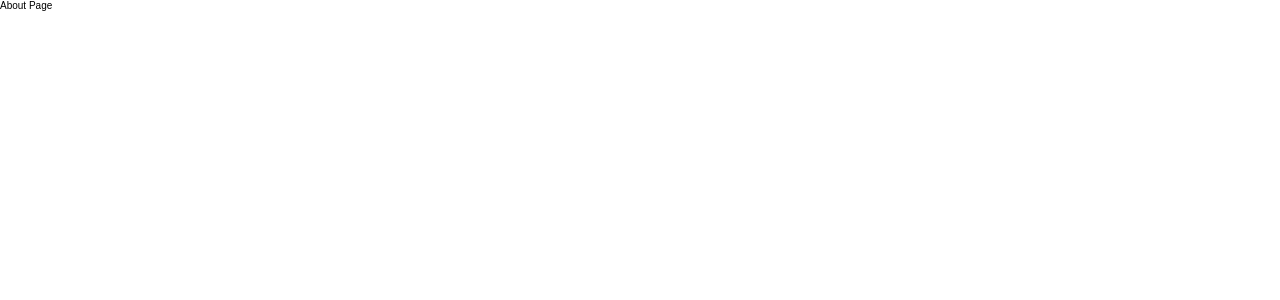
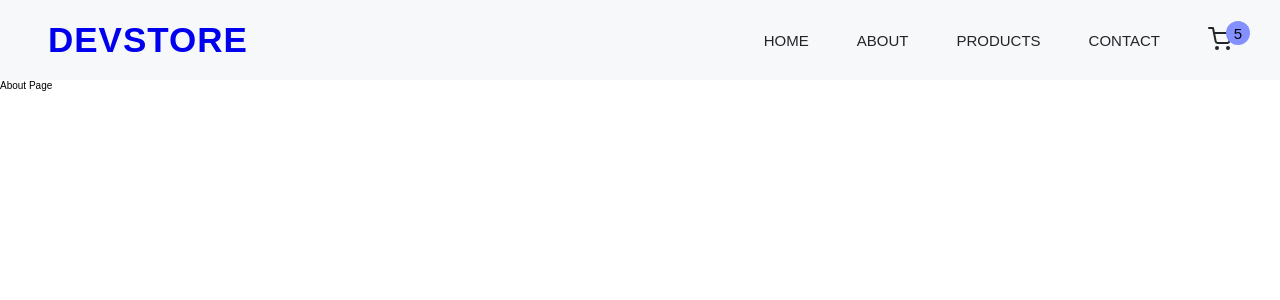
Before and after one commit to DevendraCollage/React-ECommerce-DevStore, a React (Create React App) app: page /about in a window 1280 px wide. Shown: the top 300 px of the page. Built offline with nearby package versions, Linux system fonts and the light colour scheme.

Commit message:
Create the Navbar and Header Component and define the Header and Navbar code for the navbar

```diff
--- a/package.json
+++ b/package.json
@@ -8,6 +8,7 @@
     "@testing-library/user-event": "^13.5.0",
     "react": "^18.2.0",
     "react-dom": "^18.2.0",
+    "react-icons": "^5.0.1",
     "react-router-dom": "^6.22.3",
     "react-scripts": "5.0.1",
     "styled-components": "^6.1.8",
--- a/src/App.js
+++ b/src/App.js
@@ -9,6 +9,7 @@ import Cart from "./Cart";
 import Error from "./Error";
 import { GlobalStyle } from "./GlobalStyle";
 import { ThemeProvider } from "styled-components";
+import Header from "./Components/Header";
 
 const App = () => {
   const theme = {
@@ -39,6 +40,8 @@ const App = () => {
     <ThemeProvider theme={theme}>
       <Router>
         <GlobalStyle />
+        {/* This is my header component */}
+        <Header />
         <Routes>
           <Route path="/" element={<Home />} />
           <Route path="/about" element={<About />} />
--- /dev/null
+++ b/src/Components/Header.js
@@ -0,0 +1,44 @@
+import React from "react";
+import styled from "styled-components"; // For Use the styled components we need to import the styled-components
+import { NavLink, Link } from "react-router-dom"; // For use the navigation in the app without render the page we need to import the NavLink router
+import Nav from "./Nav";
+
+const Header = () => {
+  return (
+    <MainHeader>
+      <NavLink to="/">
+        <Link className="navbar-brand" to="/">
+          <h2 className="logo">DevStore</h2>
+        </Link>
+      </NavLink>
+      <Nav />
+    </MainHeader>
+  );
+};
+
+//? This is the styled components CSS code
+const MainHeader = styled.header`
+  padding: 0 4.8rem;
+  height: 8rem;
+  background-color: ${({ theme }) => theme.colors.bg};
+  display: flex;
+  justify-content: space-between;
+  align-items: center;
+  position: relative;
+
+  .logo {
+    /* height: 5rem; Temporary Comment This Code*/
+    font-size: 3.5rem;
+    font-weight: 800;
+    color: ${({ theme }) => theme.colors.primary};
+    text-decoration: none;
+    text-transform: uppercase;
+    letter-spacing: 0.1rem;
+    line-height: 1.2;
+    margin: 0;
+    padding: 0;
+    font-family: "Poppins", sans-serif;
+  }
+`;
+
+export default Header;
--- /dev/null
+++ b/src/Components/Nav.js
@@ -0,0 +1,197 @@
+import React from "react";
+import { NavLink } from "react-router-dom";
+import styled from "styled-components";
+import { FiShoppingCart } from "react-icons/fi";
+
+const Nav = () => {
+  const Nav = styled.nav`
+    .navbar-lists {
+      display: flex;
+      gap: 4.8rem;
+      align-items: center;
+
+      .navbar-link {
+        &:link,
+        &:visited {
+          display: inline-block;
+          text-decoration: none;
+          font-size: 1.5rem;
+          font-weight: 500;
+          text-transform: uppercase;
+          color: ${({ theme }) => theme.colors.black};
+          transition: color 0.2s linear;
+        }
+
+        &:hover,
+        &:active {
+          color: ${({ theme }) => theme.colors.helper};
+        }
+      }
+    }
+
+    .mobile-navbar-btn {
+      display: none;
+      background-color: transparent;
+      cursor: pointer;
+      border: none;
+    }
+
+    .mobile-nav-icon[name="close-outline"] {
+      display: none;
+    }
+
+    .close-outline {
+      display: none;
+    }
+
+    .cart-trolley--link {
+      position: relative;
+
+      .cart-trolley {
+        position: relative;
+        font-size: 2.4rem;
+      }
+
+      .cart-total--item {
+        width: 2.4rem;
+        height: 2.4rem;
+        position: absolute;
+        background-color: #000;
+        color: #000;
+        border-radius: 50%;
+        display: grid;
+        place-items: center;
+        top: -20%;
+        left: 75%;
+        background-color: ${({ theme }) => theme.colors.helper};
+      }
+    }
+
+    .user-login--name {
+      text-transform: capitalize;
+    }
+
+    .user-logout,
+    .user-login {
+      font-size: 1.4rem;
+      padding: 0.8rem 1.4rem;
+    }
+
+    @media (max-width: ${({ theme }) => theme.media.mobile}) {
+      .mobile-navbar-btn {
+        display: inline-block;
+        z-index: 9999;
+        border: ${({ theme }) => theme.colors.black};
+
+        .mobile-nav-icon {
+          font-size: 4.2rem;
+          color: ${({ theme }) => theme.colors.black};
+        }
+      }
+
+      .active .mobile-nav-icon {
+        display: none;
+        font-size: 4.2rem;
+        position: absolute;
+        top: 30%;
+        right: 10%;
+        color: ${({ theme }) => theme.colors.black};
+        z-index: 9999;
+      }
+
+      .active .close-outline {
+        display: inline-block;
+      }
+
+      .navbar-lists {
+        width: 100vw;
+        height: 100vh;
+        position: absolute;
+        top: 0;
+        left: 0;
+        background-color: #fff;
+
+        display: flex;
+        justify-content: center;
+        align-items: center;
+        flex-direction: column;
+
+        visibility: hidden;
+        opacity: 0;
+        transform: translateX(100%);
+        /* transform-origin: top; */
+        transition: all 3s linear;
+      }
+
+      .active .navbar-lists {
+        visibility: visible;
+        opacity: 1;
+        transform: translateX(0);
+        z-index: 999;
+        transform-origin: right;
+        transition: all 3s linear;
+
+        .navbar-link {
+          font-size: 4.2rem;
+        }
+      }
+      .cart-trolley--link {
+        position: relative;
+
+        .cart-trolley {
+          position: relative;
+          font-size: 5.2rem;
+        }
+
+        .cart-total--item {
+          width: 4.2rem;
+          height: 4.2rem;
+          font-size: 2rem;
+        }
+      }
+
+      .user-logout,
+      .user-login {
+        font-size: 2.2rem;
+        padding: 0.8rem 1.4rem;
+      }
+    }
+  `;
+
+  return (
+    <Nav>
+      <div className="navbar">
+        <ul className="navbar-lists">
+          <li>
+            <NavLink to="/" className="navbar-link">
+              Home
+            </NavLink>
+          </li>
+          <li>
+            <NavLink to="/about" className="navbar-link">
+              About
+            </NavLink>
+          </li>
+          <li>
+            <NavLink to="/products" className="navbar-link">
+              Products
+            </NavLink>
+          </li>
+          <li>
+            <NavLink to="/contact" className="navbar-link">
+              Contact
+            </NavLink>
+          </li>
+          <li>
+            <NavLink to="/cart" className="navbar-link cart-trolley--link">
+              <FiShoppingCart className="cart-trolley" />
+              <span className="cart-total--item">5</span>
+            </NavLink>
+          </li>
+        </ul>
+      </div>
+    </Nav>
+  );
+};
+
+export default Nav;
```
Also changed, not shown: 1 other file (tests, documents, lock files or other folders).
